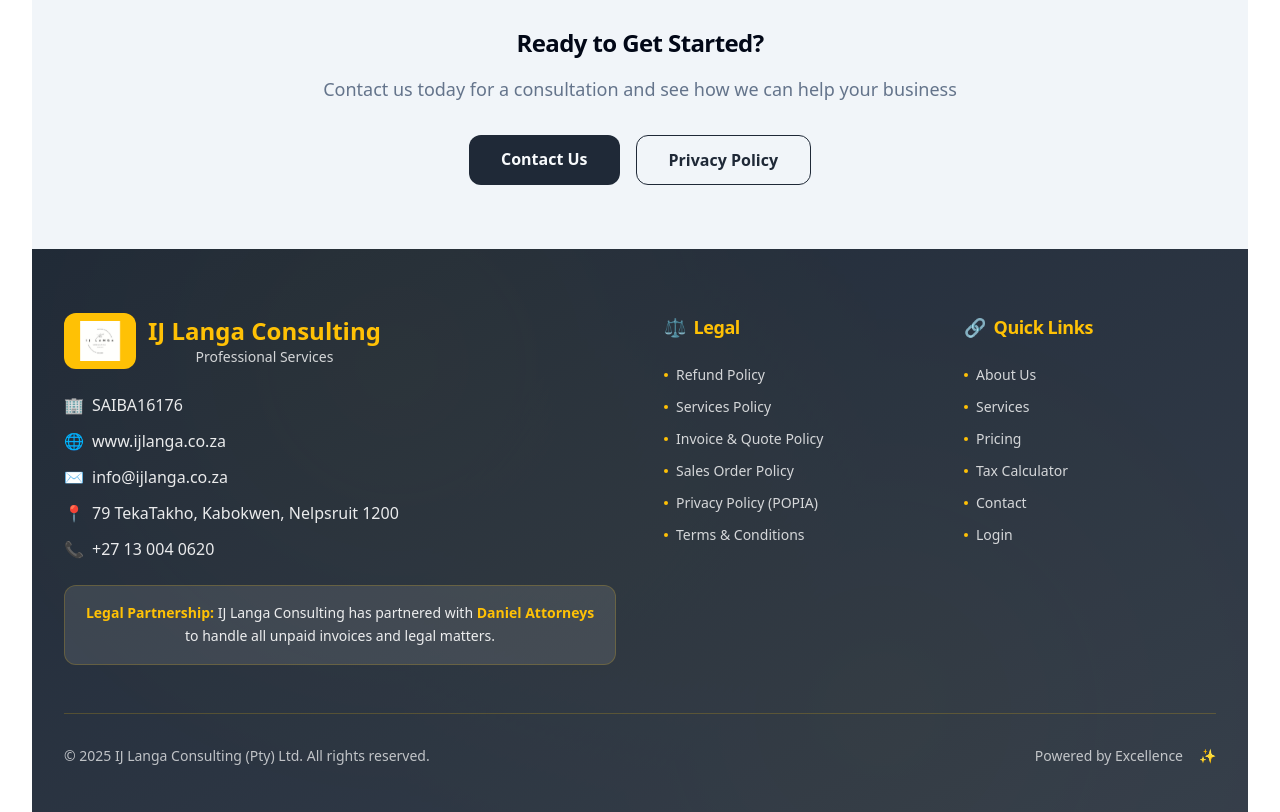
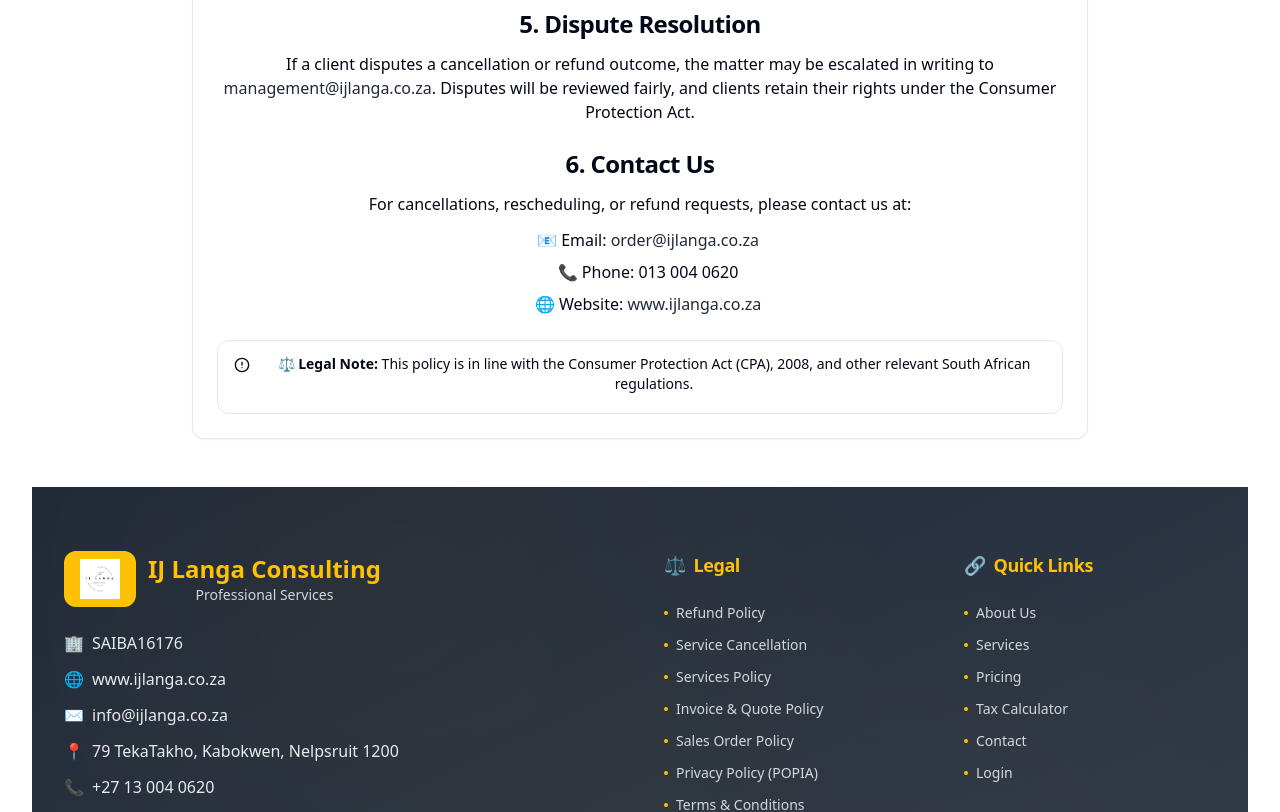
Before and after one commit to innocent118018/ij-langa-nexus, a React (Vite) app: page /policies/service-cancellation in a window 1280 px wide. Before the commit this address led to /. Shown: the part 1489-2301 px from the top of the page. Built offline with nearby package versions, Linux system fonts and the light colour scheme.

Commit message:
Add Service Cancellation Policy

```diff
--- a/src/App.tsx
+++ b/src/App.tsx
@@ -135,6 +135,7 @@ import PaymentCancel from "./pages/PaymentCancel";
 import PrivacyPolicy from "./pages/policies/PrivacyPolicy";
 import TermsConditions from "./pages/policies/TermsConditions";
 import RefundPolicy from "./pages/policies/RefundPolicy";
+import ServiceCancellation from "./pages/policies/ServiceCancellation";
 import ServicesPolicy from "./pages/policies/ServicesPolicy";
 import InvoiceQuotePolicy from "./pages/policies/InvoiceQuotePolicy";
 import SalesOrderPolicy from "./pages/policies/SalesOrderPolicy";
@@ -220,6 +221,7 @@ function App() {
                 <Route path="/policies/privacy-policy" element={<Layout><PrivacyPolicy /></Layout>} />
                 <Route path="/policies/terms-conditions" element={<Layout><TermsConditions /></Layout>} />
                 <Route path="/policies/refund-policy" element={<Layout><RefundPolicy /></Layout>} />
+                <Route path="/policies/service-cancellation" element={<Layout><ServiceCancellation /></Layout>} />
                 <Route path="/policies/services-policy" element={<Layout><ServicesPolicy /></Layout>} />
                 <Route path="/policies/invoice-quote-policy" element={<Layout><InvoiceQuotePolicy /></Layout>} />
                 <Route path="/policies/sales-order-policy" element={<Layout><SalesOrderPolicy /></Layout>} />
--- a/src/components/layout/Footer.tsx
+++ b/src/components/layout/Footer.tsx
@@ -61,6 +61,9 @@ export const Footer = () => {
               <li><Link to="/policies/refund-policy" className="text-white/80 hover:text-accent transition-colors duration-200 flex items-center gap-2">
                 <span className="w-1 h-1 bg-accent rounded-full"></span>Refund Policy
               </Link></li>
+              <li><Link to="/policies/service-cancellation" className="text-white/80 hover:text-accent transition-colors duration-200 flex items-center gap-2">
+                <span className="w-1 h-1 bg-accent rounded-full"></span>Service Cancellation
+              </Link></li>
               <li><Link to="/policies/services-policy" className="text-white/80 hover:text-accent transition-colors duration-200 flex items-center gap-2">
                 <span className="w-1 h-1 bg-accent rounded-full"></span>Services Policy
               </Link></li>
--- /dev/null
+++ b/src/pages/policies/ServiceCancellation.tsx
@@ -0,0 +1,128 @@
+import React from 'react';
+import { Card, CardContent, CardHeader, CardTitle } from '@/components/ui/card';
+import { AlertCircle } from 'lucide-react';
+import { Alert, AlertDescription } from '@/components/ui/alert';
+
+const ServiceCancellation = () => {
+  return (
+    <div className="container mx-auto px-4 py-12">
+      <div className="max-w-4xl mx-auto">
+        <Card>
+          <CardHeader>
+            <CardTitle className="text-3xl font-bold text-center">Service Cancellation & Refund Policy</CardTitle>
+            <div className="text-center text-muted-foreground space-y-1 mt-4">
+              <p><strong>IJ Langa Consulting (Pty) Ltd</strong></p>
+              <p>78 Tekatakho, Nelspruit, Mpumalanga, 2350, South Africa</p>
+              <p>CSD No.: MAAA0988528 | Reg. No.: 2020/754266/07 | Tax No.: 4540304286</p>
+            </div>
+          </CardHeader>
+          <CardContent className="space-y-6">
+            <Alert>
+              <AlertCircle className="h-4 w-4" />
+              <AlertDescription>
+                At IJ Langa Consulting (Pty) Ltd, we value transparency and fairness in all our dealings with clients. This policy explains how cancellations and refunds are handled.
+              </AlertDescription>
+            </Alert>
+
+            <section>
+              <h2 className="text-2xl font-semibold mb-3">1. Client Cancellations</h2>
+
+              <div className="space-y-4 ml-4">
+                <div>
+                  <h3 className="text-lg font-semibold mb-2">Cooling-Off Period (7 Days)</h3>
+                  <p>
+                    In accordance with the <strong>Consumer Protection Act (CPA)</strong>, clients who purchase services via electronic communication (e.g., website, email, WhatsApp) may cancel within <strong>7 days of purchase</strong> and receive a full refund, provided work has not commenced.
+                  </p>
+                </div>
+
+                <div>
+                  <h3 className="text-lg font-semibold mb-2">Before Work Commences</h3>
+                  <p>
+                    If the client cancels before any work or submission has started, a <strong>full refund</strong> will be issued.
+                  </p>
+                </div>
+
+                <div>
+                  <h3 className="text-lg font-semibold mb-2">After Work Commences</h3>
+                  <ul className="list-disc ml-6 space-y-2">
+                    <li>If work has started but is incomplete, the client will be charged for work already performed, and the balance may be refunded.</li>
+                    <li>If services have been fully rendered (e.g., documents submitted to SARS, CIPC, or other authorities), <strong>no refund will be issued</strong>.</li>
+                  </ul>
+                </div>
+
+                <div>
+                  <h3 className="text-lg font-semibold mb-2">Short Notice Cancellations</h3>
+                  <p>
+                    For cancellations made less than 24 hours before a scheduled consultation/appointment, a <strong>50% cancellation fee</strong> may apply.
+                  </p>
+                </div>
+              </div>
+            </section>
+
+            <section>
+              <h2 className="text-2xl font-semibold mb-3">2. Cancellation by IJ Langa Consulting</h2>
+              <p className="mb-3">The Company reserves the right to cancel a service in cases of:</p>
+              <ul className="list-disc ml-6 space-y-2">
+                <li>Non-payment or failed transactions</li>
+                <li>Fraudulent or misleading client information</li>
+                <li>Circumstances beyond our control (e.g., regulatory restrictions)</li>
+              </ul>
+              <p className="mt-3">
+                In such cases, clients will be notified promptly, and any advance payments (less costs incurred) will be refunded.
+              </p>
+            </section>
+
+            <section>
+              <h2 className="text-2xl font-semibold mb-3">3. Non-Refundable Services</h2>
+              <p className="mb-3">The following services are non-refundable once processing has begun:</p>
+              <ul className="list-disc ml-6 space-y-2">
+                <li><strong>CIPC submissions</strong> (Company Registration, Amendments, Annual Returns)</li>
+                <li><strong>SARS registrations</strong>, tax return submissions, and compliance filings</li>
+                <li><strong>Certificate applications</strong> (B-BBEE, COIDA, NHBRC, CIDB, etc.)</li>
+                <li><strong>Any government/statutory filing fees</strong></li>
+              </ul>
+            </section>
+
+            <section>
+              <h2 className="text-2xl font-semibold mb-3">4. Refund Processing</h2>
+              <ul className="list-disc ml-6 space-y-2">
+                <li>Approved refunds will be processed within <strong>7–14 working days</strong> via the original payment method.</li>
+                <li>Administrative or bank charges may be deducted where applicable.</li>
+              </ul>
+            </section>
+
+            <section>
+              <h2 className="text-2xl font-semibold mb-3">5. Dispute Resolution</h2>
+              <p>
+                If a client disputes a cancellation or refund outcome, the matter may be escalated in writing to{' '}
+                <a href="mailto:management@ijlanga.co.za" className="text-primary hover:underline">
+                  management@ijlanga.co.za
+                </a>
+                . Disputes will be reviewed fairly, and clients retain their rights under the Consumer Protection Act.
+              </p>
+            </section>
+
+            <section>
+              <h2 className="text-2xl font-semibold mb-3">6. Contact Us</h2>
+              <p className="mb-3">For cancellations, rescheduling, or refund requests, please contact us at:</p>
+              <div className="space-y-2 ml-4">
+                <p>📧 Email: <a href="mailto:order@ijlanga.co.za" className="text-primary hover:underline">order@ijlanga.co.za</a></p>
+                <p>📞 Phone: 013 004 0620</p>
+                <p>🌐 Website: <a href="https://www.ijlanga.co.za" className="text-primary hover:underline" target="_blank" rel="noopener noreferrer">www.ijlanga.co.za</a></p>
+              </div>
+            </section>
+
+            <Alert className="mt-6">
+              <AlertCircle className="h-4 w-4" />
+              <AlertDescription>
+                <strong>⚖️ Legal Note:</strong> This policy is in line with the Consumer Protection Act (CPA), 2008, and other relevant South African regulations.
+              </AlertDescription>
+            </Alert>
+          </CardContent>
+        </Card>
+      </div>
+    </div>
+  );
+};
+
+export default ServiceCancellation;
```
